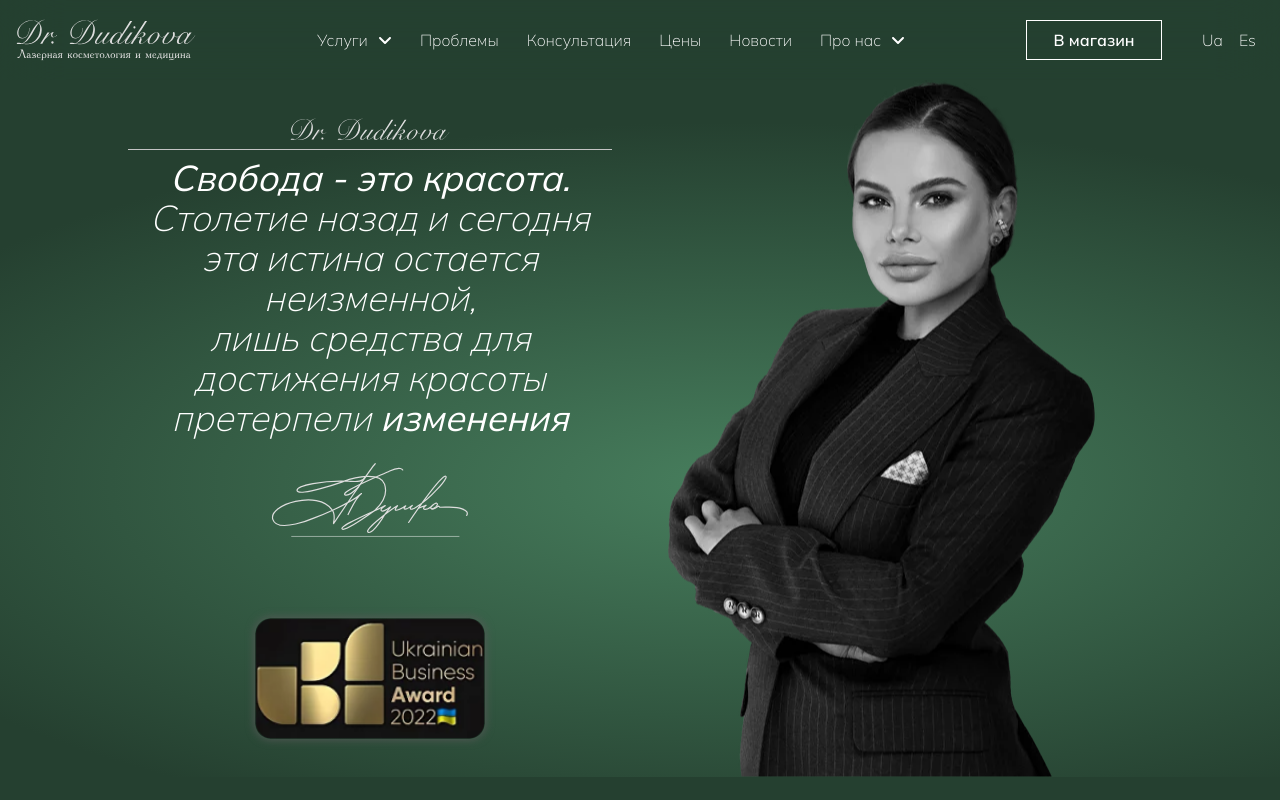
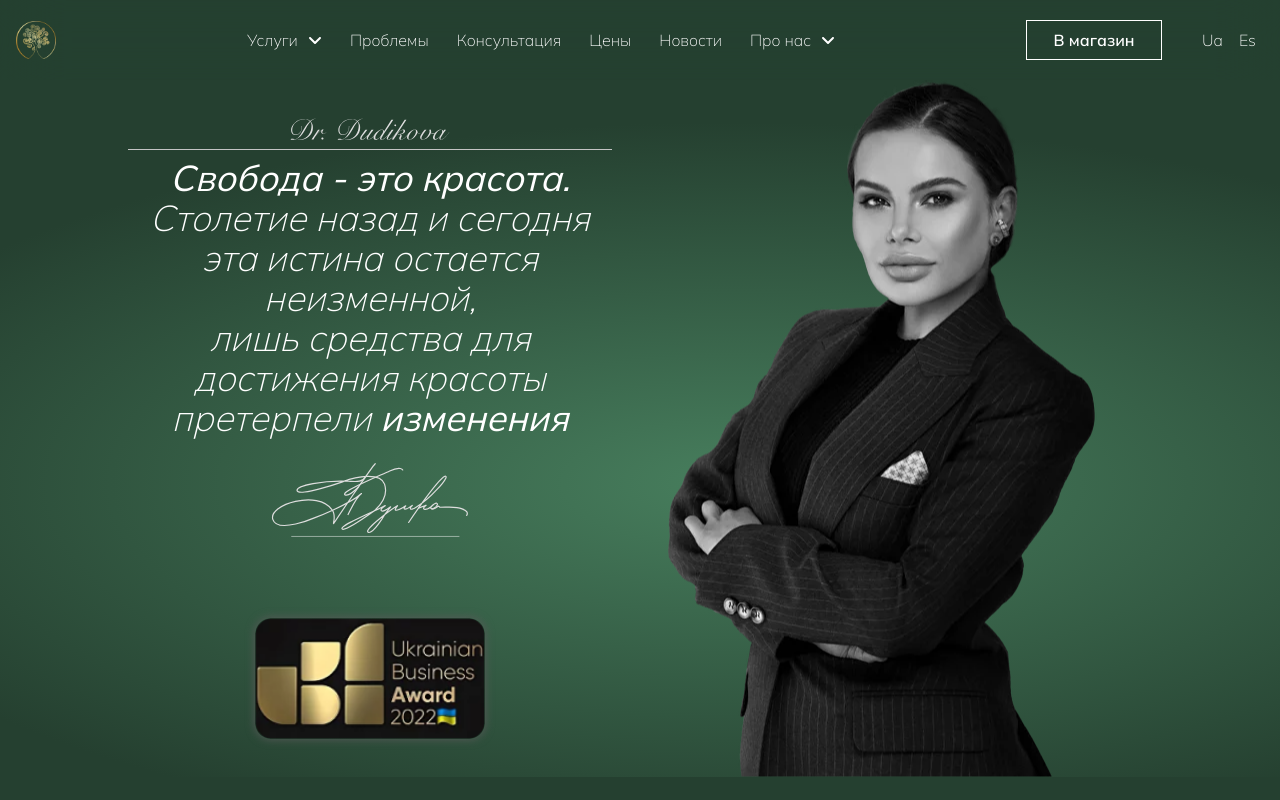
Before and after one commit to KirillUnited/beautymyway-app, a Next.js app: page / in a window 1280 px wide. Shown: the top 800 px of the page. Built offline with nearby package versions, Linux system fonts and the light colour scheme.

Commit message:
Update logo

```diff
--- a/src/components/Footer/Footer.tsx
+++ b/src/components/Footer/Footer.tsx
@@ -15,10 +15,11 @@ export default function Footer() {
                 <div className='flex flex-col items-center md:items-start gap-6 order-1 sm:order-none'>
                     <Link href={'/'} className={`logo`}>
                         <Image
-                            src={`/images/logo.svg`}
+                            src={`/images/logo-color.png`}
                             width={140}
                             height={32}
                             alt='Артур Сугако теперь и в Барселоне!'
+                            className='max-w-[40px]'
                         />
                     </Link>
                     <Contacts className='flex flex-col items-center md:items-start gap-2 text-center' tel={`+38 097 62 000 77`} address={'г. Киев, ул. Новоселицкая, 10'} time={'Пн – Вс: 09:00 – 21:00'}/>
--- a/src/components/Header/Header.module.scss
+++ b/src/components/Header/Header.module.scss
@@ -3,7 +3,12 @@
     background-color: rgba(#254030, $alpha: 0.5);
     backdrop-filter: blur(30px);
 }
-
+.logo {
+    @apply inline-flex w-10;
+    & > img {
+        width: 100%;
+    }
+}
 .button {
     @apply min-w-[8.5rem];
 }
--- a/src/components/Header/Header.tsx
+++ b/src/components/Header/Header.tsx
@@ -22,9 +22,9 @@ export default function Header() {
         <>
             <header className={styles.root}>
                 <nav className="min-h-[5rem] container flex justify-between items-center py-2">
-                    <Link href={'/'} className={`logo`}>
+                    <Link href={'/'} className={styles.logo}>
                         <Image
-                            src={`/images/logo.svg`}
+                            src={`/images/logo-color.png`}
                             width={180}
                             height={41}
                             alt='Артур Сугако теперь и в Барселоне!'
@@ -59,13 +59,15 @@ export default function Header() {
                 padding="md"
                 hiddenFrom="lg"
                 title={
+                    <Link href={'/'} className={styles.logo}>
                         <Image
-                        src={`/images/logo.svg`}
+                            src={`/images/logo-color.png`}
                             width={180}
                             height={41}
                             alt='Артур Сугако теперь и в Барселоне!'
                             priority
                         />
+                    </Link>
                 }
                 zIndex={1000000}
             >
--- a/src/components/containers/HitSection/HitSection.tsx
+++ b/src/components/containers/HitSection/HitSection.tsx
@@ -25,7 +25,7 @@ export default function HitSection() {
                 Кроме того, аппарат позволяет регулировать площадь покрытия,
                 работая при этом без риска рубцевания и ожогов.
             </p>
-            <Button variant='primary' className='self-start mt-4 lg:mt-auto'>Детальнее о процедуре</Button>
+            <Button variant='primary' className='self-center lg:self-start mt-4 lg:mt-auto'>Детальнее о процедуре</Button>
         </ImageSectionLayout>
     )
 }
```
Also changed, not shown: public/images/logo-color.png (added), public/images/logo-color.svg (added). Lines whose indentation alone changed are shown as unchanged.
